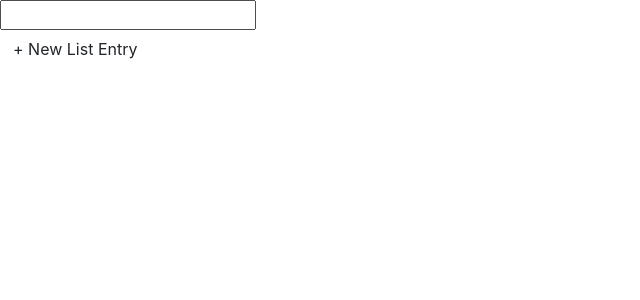
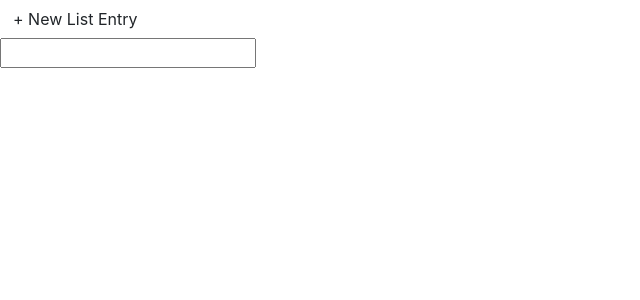
Before and after one commit to myr124/ToDoList, a React (Vite) app: page / in a window 1280 px wide. Shown: the top 300 px of the page, without its empty margins (0-640 px from the left). Built offline with nearby package versions, Linux system fonts and the light colour scheme.

Commit message:
Final commit before merge

```diff
--- a/src/App.tsx
+++ b/src/App.tsx
@@ -14,7 +14,7 @@ const App = () => {
   // setTodoItems([...todoItems,item]);
   return (
     <div>
-      <input ref={inputRef}></input>
+
       <Button onClick={()=>{
         const name: string | undefined= inputRef.current?.value;
         if (name) {
@@ -24,6 +24,7 @@ const App = () => {
           // setTodoItems([todo,...todoItems]);
         }
       }}></Button>
+      <input ref={inputRef}></input>
       <TodoListComponent list={todoItems}/>
       {/*ask fofr name and desc and call setTodoItems and add rhe new itm to the end*/}
     </div>
```
